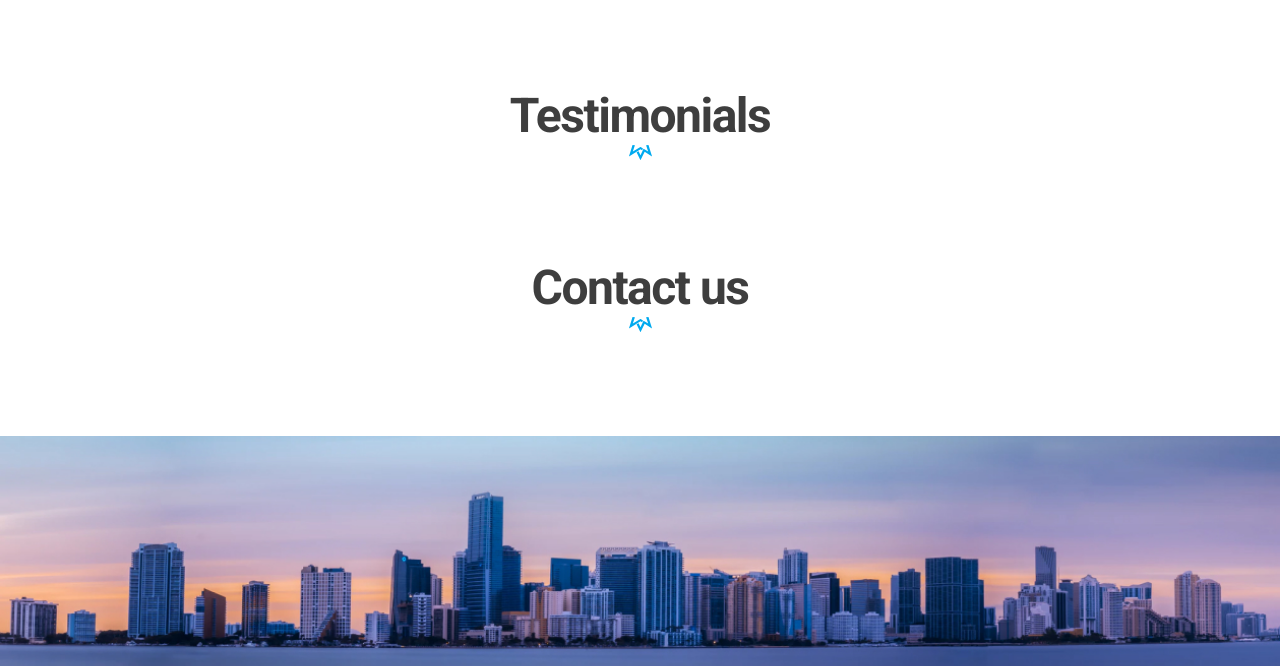
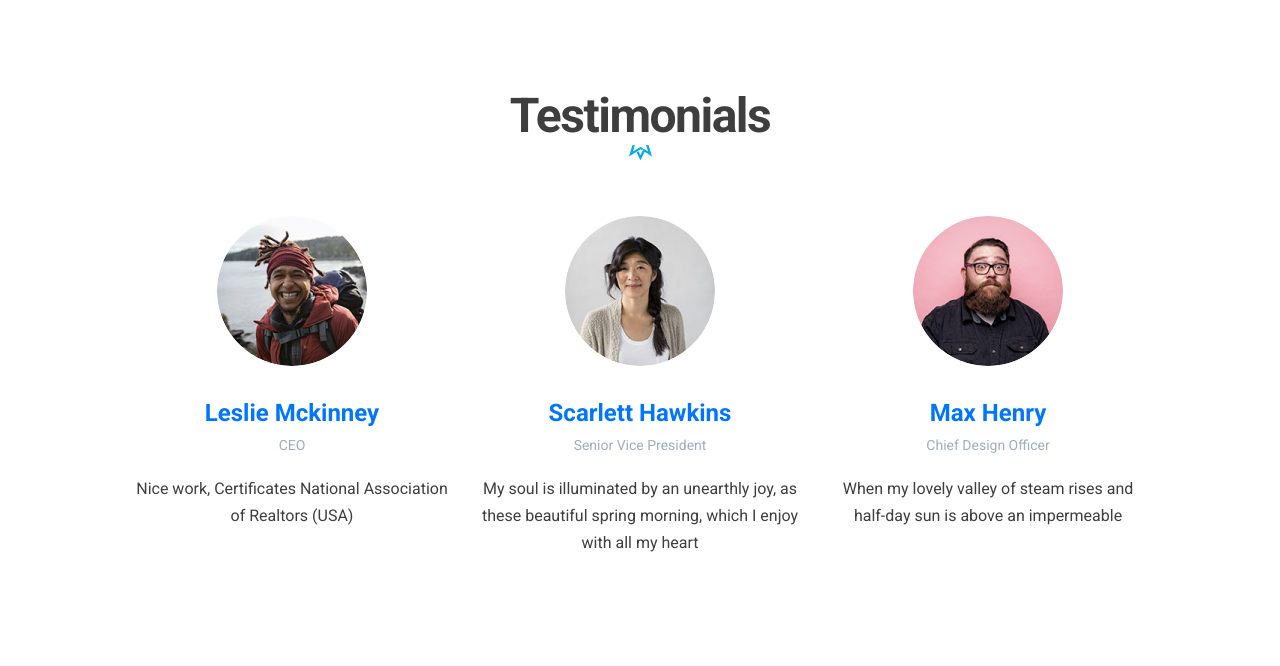
Before and after one commit to rmpolonskiy/miami-landing, a website built with Parcel: page src/index.html in a window 1280 px wide. Shown: the part 2638-3304 px from the top of the page. Built offline with nearby package versions, Linux system fonts and the light colour scheme.

Commit message:
created testimonials

```diff
--- a/src/index.html
+++ b/src/index.html
@@ -243,7 +243,7 @@
 
             <div class="place__description">
               <a
-                href="https://goo.gl/maps/JFJmawcGvoKvcebWA"
+                href="https://goo.gl/maps/971TtGrNtDV718Mx6"
                 class="place__link"
               >
                 Faena House
@@ -262,11 +262,97 @@
         </div>
       </section>
 
-      <section class="page__section" id="testimonial">
+      <section class="page__section testimonials" id="testimonial">
         <div class="container">
           <h2 class="page__section-title">
             Testimonials
           </h2>
+
+          <div class="grid grid--desktop">
+            <div
+              class="
+              testimonials__item
+              grid__item
+              grid__item--1-4"
+            >
+              <div class="testimonial">
+                <div class="testimonial__photo-container">
+                  <img
+                    src="images/people/1.jpg"
+                    alt="Leslie Mckinney"
+                    class="testimonial__photo"
+                  >
+                </div>
+                <h3 class="testimonial__name">
+                  <a href="#" class="link">
+                    Leslie Mckinney
+                  </a>
+                </h3>
+                <div class="testimonial__role">
+                  CEO
+                </div>
+                <p class="testimonial__about">
+                  Nice work, Certificates National Association of Realtors (USA)
+                </p>
+              </div>
+            </div>
+
+            <div
+              class="
+              testimonials__item
+              grid__item
+              grid__item--5-8"
+            >
+              <div class="testimonial">
+                <div class="testimonial__photo-container">
+                  <img
+                    src="images/people/2.jpg"
+                    alt="Leslie Mckinney"
+                    class="testimonial__photo"
+                  >
+                </div>
+                <h3 class="testimonial__name">
+                  <a href="#" class="link">
+                    Scarlett Hawkins
+                  </a>
+                </h3>
+                <div class="testimonial__role">
+                  Senior Vice President
+                </div>
+                <p class="testimonial__about">
+                  My soul is illuminated by an unearthly joy, as these beautiful spring morning, which I enjoy with all my heart
+                </p>
+              </div>
+            </div>
+
+            <div
+              class="
+              testimonials__item
+              grid__item
+              grid__item--9-12"
+            >
+              <div class="testimonial">
+                <div class="testimonial__photo-container">
+                  <img
+                    src="images/people/3.jpg"
+                    alt="Leslie Mckinney"
+                    class="testimonial__photo"
+                  >
+                </div>
+                <h3 class="testimonial__name">
+                  <a href="#" class="link">
+                    Max Henry
+                  </a>
+                </h3>
+                <div class="testimonial__role">
+                  Chief Design Officer
+                </div>
+                <p class="testimonial__about">
+                  When my lovely valley of steam rises and half-day sun is above an impermeable
+                </p>
+              </div>
+            </div>
+          </div>
         </div>
       </section>
 
--- a/src/styles/blocks/button.scss
+++ b/src/styles/blocks/button.scss
@@ -21,13 +21,13 @@
     border-color: #005ecc;
     color: #fff;
     background-color: #005ecc;
-    box-shadow: 0px 13px 27px rgba(0, 83, 181, 0.46);
+    box-shadow: 0 13px 27px rgba(0, 83, 181, 0.46);
     border-radius: 8px;
   }
 
   &:active {
     border-color: #005ecc;
     background-color: #005ecc;
-    box-shadow: 0px 8px 14px rgba(0, 83, 181, 0.48);
+    box-shadow: 0 8px 14px rgba(0, 83, 181, 0.48);
   }
 }
--- a/src/styles/blocks/page.scss
+++ b/src/styles/blocks/page.scss
@@ -34,7 +34,7 @@
   }
 
   &__section-title {
-    margin-bottom: 32px;
+    margin: 0 0 32px;
 
     font-weight: 700;
     font-size: 36px;
@@ -56,7 +56,7 @@
     }
 
     @include onDesktop {
-      margin-bottom: 56px;
+      margin: 0 0 56px;
       font-size: 48px;
       line-height: 48px;
     }
--- /dev/null
+++ b/src/styles/blocks/testimonials.scss
@@ -0,0 +1,61 @@
+.testimonials {
+  &__item {
+    margin-bottom: 48px;
+
+    &:last-child {
+      margin-bottom: 0;
+    }
+
+    @include onDesktop {
+      margin-bottom: 0;
+    }
+  }
+}
+
+.testimonial {
+  &__photo-container {
+    display: grid;
+    grid-template-columns: repeat(4, 1fr);
+    column-gap: 24px;
+
+    margin-bottom: 28px;
+
+    @include onDesktop {
+      margin-bottom: 32px;
+    }
+  }
+  &__photo {
+    grid-column: 2 / 4;
+    width: 100%;
+    border-radius: 50%;
+  }
+
+  &__name {
+    margin: 0 0 4px;
+
+    font-weight: 700;
+    font-size: 24px;
+    line-height: 30px;
+    text-align: center;
+  }
+
+  &__role {
+    margin: 0 0 4px;
+
+    font-weight: 400;
+    font-size: 14px;
+    line-height: 27px;
+    text-align: center;
+    color: #9fadc2;
+  }
+
+  &__about {
+    text-align: center;
+  }
+
+}
+
+.link {
+  color: $colorBlue;
+  text-decoration: none;
+}
--- a/src/styles/main.scss
+++ b/src/styles/main.scss
@@ -2,14 +2,16 @@
 
 @import "blocks/page.scss";
 @import "blocks/container.scss";
+@import "blocks/grid.scss";
+
 @import "blocks/logo.scss";
 @import "blocks/icon.scss";
 @import "blocks/top-actions.scss";
 @import "blocks/header.scss";
 @import "blocks/menu.scss";
-@import "blocks/footer.scss";
-@import "blocks/grid.scss";
 @import "blocks/about.scss";
 @import "blocks/gallery.scss";
 @import "blocks/place.scss";
 @import "blocks/button.scss";
+@import "blocks/testimonials.scss";
+@import "blocks/footer.scss";
```
Also changed, not shown: src/images/people/1.jpg (added), src/images/people/2.jpg (added), src/images/people/3.jpg (added).
